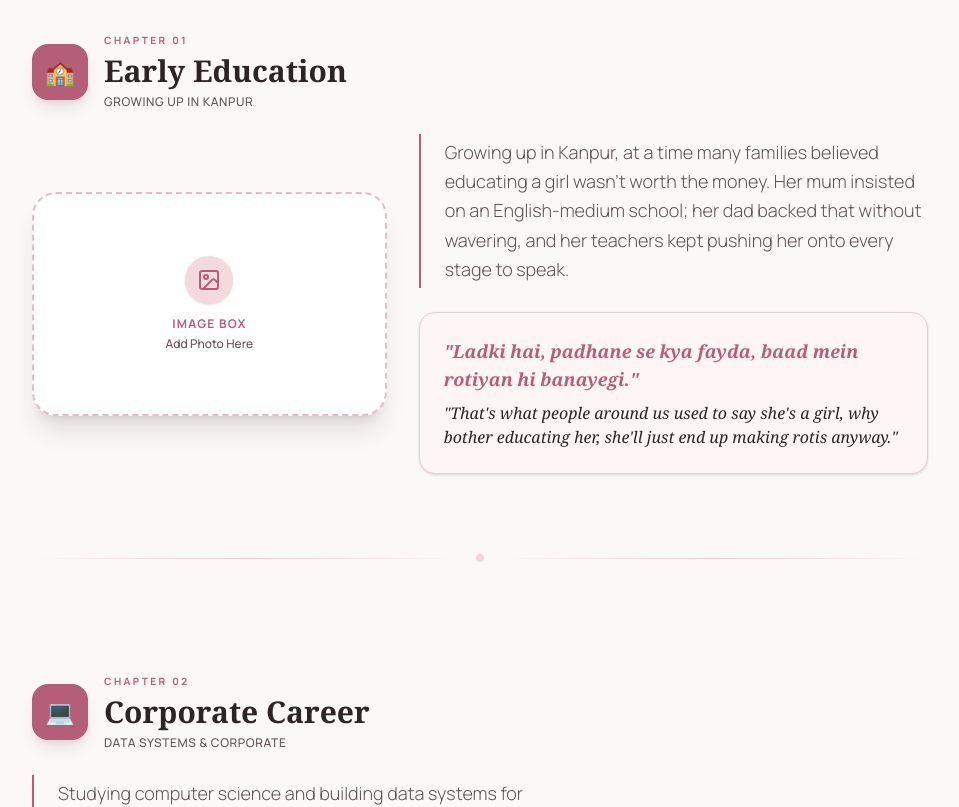
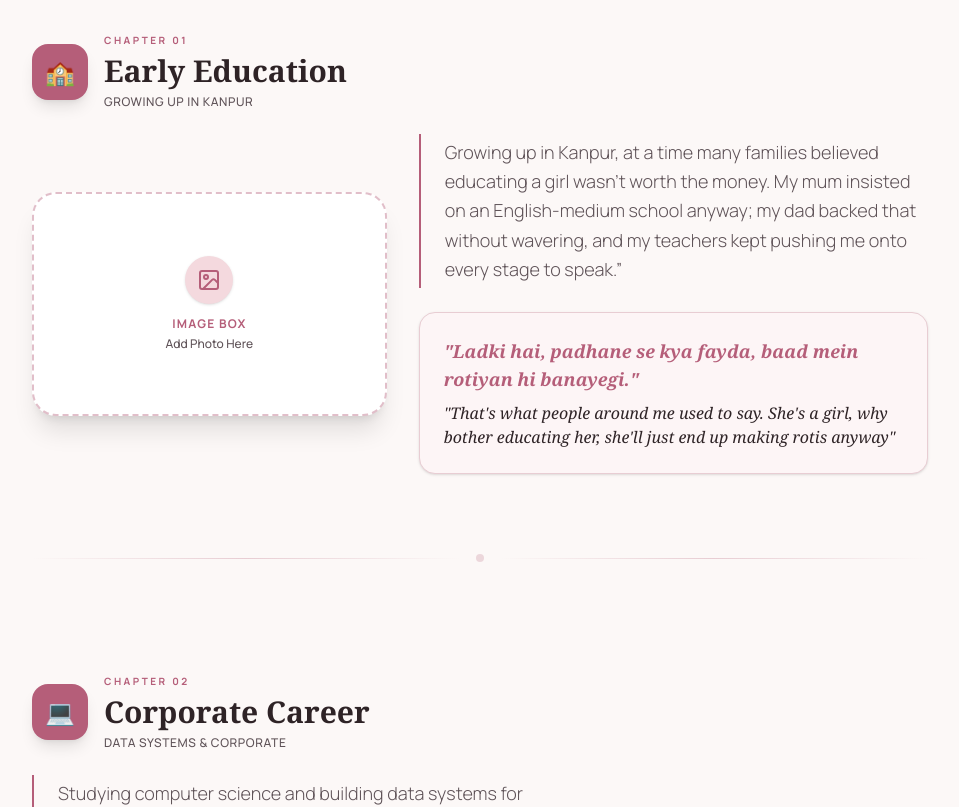
Before and after one commit to Abhilash-Jaiswal/portfolio, a React (Vite) app in the folder client/: page /portfolio/life-story in a window 1280 px wide. Shown: the part 600-1407 px from the top of the page, without its empty margins (160-1119 px from the left). Built offline with nearby package versions, Linux system fonts and the light colour scheme; a web font is replaced by a local one.

Commit message:
update lifestory

```diff
--- a/client/src/pages/MyStoryPage.jsx
+++ b/client/src/pages/MyStoryPage.jsx
@@ -19,10 +19,10 @@ const CHAPTERS = [
     num: "01", emoji: "🏫",
     title: "Early Education",
     sub: "Growing up in Kanpur",
-    intro: "Growing up in Kanpur, at a time many families believed educating a girl wasn't worth the money. Her mum insisted on an English-medium school; her dad backed that without wavering, and her teachers kept pushing her onto every stage to speak.",
+    intro: "Growing up in Kanpur, at a time many families believed educating a girl wasn't worth the money. My mum insisted on an English-medium school anyway; my dad backed that without wavering, and my teachers kept pushing me onto every stage to speak.”",
     pullQuote: {
       hindi: "Ladki hai, padhane se kya fayda, baad mein rotiyan hi banayegi.",
-      english: "That's what people around us used to say   she's a girl, why bother educating her, she'll just end up making rotis anyway."
+      english: "That's what people around me used to say. She's a girl, why bother educating her, she'll just end up making rotis anyway"
     }
   },
   {
@@ -60,7 +60,7 @@ const CHAPTERS = [
     num: "06", emoji: "🌸",
     title: "Founding NotPaused",
     sub: "The gap in menopause care",
-    intro: "Years into calling herself a nutritionist, not recognizing she was living through her own peri menopause   that gap is exactly why NotPaused exists, so no woman has to figure it out alone."
+    intro: "Until 40, I was fit and healthy, enjoying my own lifestyle shift and helping others do the same. Then, while working hard on my venture, I started waking up at midnight. Some nights I panicked, some nights I cried, some nights I just started eating, not realizing that at 42, my hormones were fluctuating. Like most of us, I turned to the internet for answers and found a mix of everything, some right, a lot of it not. No woman around me, not even in my own family, had ever really talked about this. It was a wake up call: something was shifting, and I needed to act. That's what led me to start NotPaused, to finally have an honest conversation about menopause"
   },
 
 ];
```
